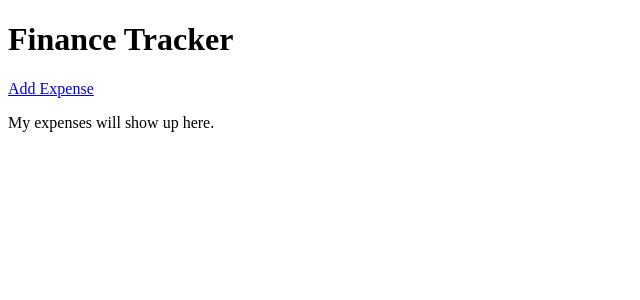
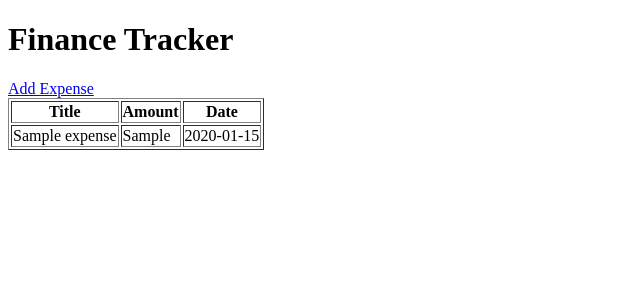
Before and after one commit to soniyakandel/Financetracker_demo, a Flask app: page / in a window 1280 px wide. Shown: the top 300 px of the page, without its empty margins (0-640 px from the left). Run offline with Flask 3, Linux system fonts and the light colour scheme; tables that the repository leaves empty hold one stand-in row (values such as "Sample post").

Commit message:
added the expense list on the home page

```diff
--- a/Financetracker_demo/app.py
+++ b/Financetracker_demo/app.py
@@ -16,7 +16,8 @@ class Expense(db.Model):
 
 @app.route("/")
 def home():
-    return render_template("index.html")
+    expenses = Expense.query.all()
+    return render_template("index.html", expenses=expenses)
 
 
 @app.route("/add", methods=["GET", "POST"])
--- a/Financetracker_demo/templates/index.html
+++ b/Financetracker_demo/templates/index.html
@@ -6,6 +6,19 @@
 <body>
     <h1>Finance Tracker</h1>
     <a href="/add">Add Expense</a>
-    <p>My expenses will show up here.</p>
+    <table border="1">
+        <tr>
+            <th>Title</th>
+            <th>Amount</th>
+            <th>Date</th>
+        </tr>
+        {% for expense in expenses %}
+        <tr>
+            <td>{{ expense.title }}</td>
+            <td>{{ expense.amount }}</td>
+            <td>{{ expense.date }}</td>
+        </tr>
+        {% endfor %}
+    </table>
 </body>
 </html>
```
